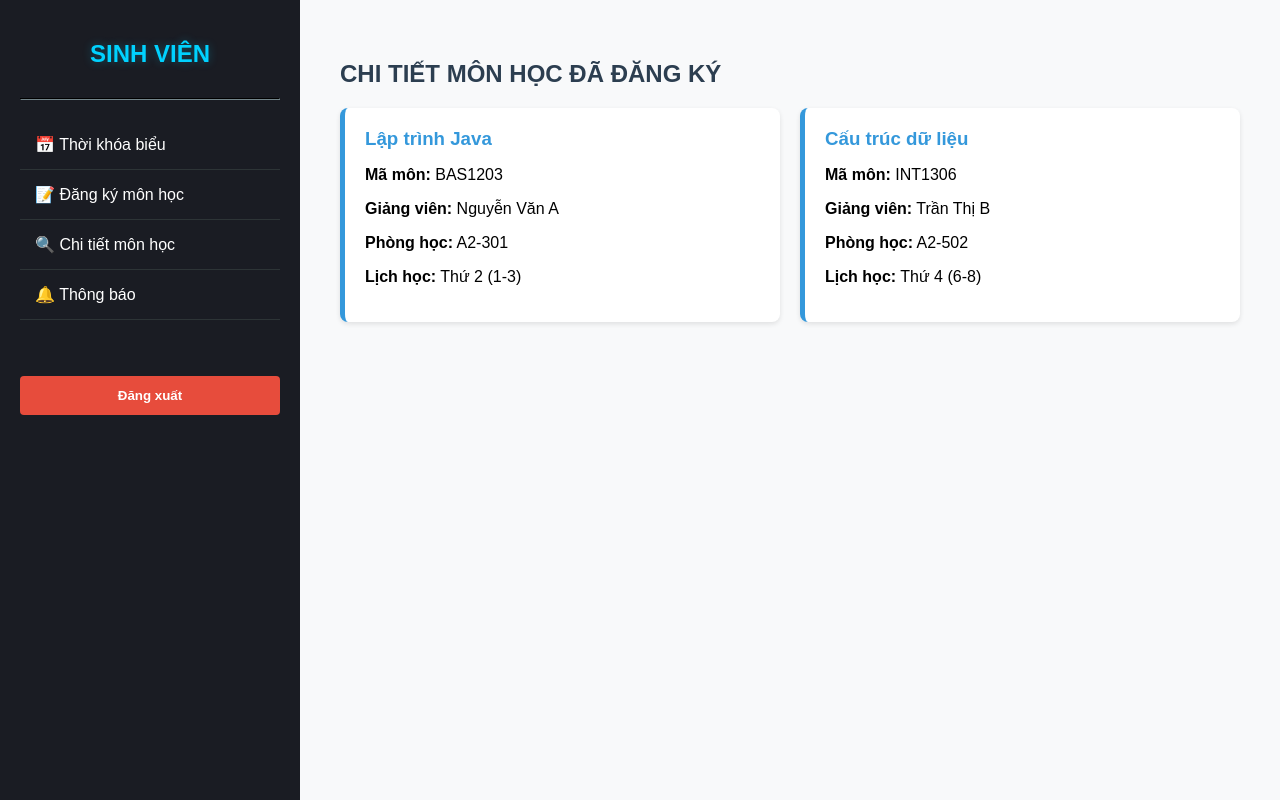
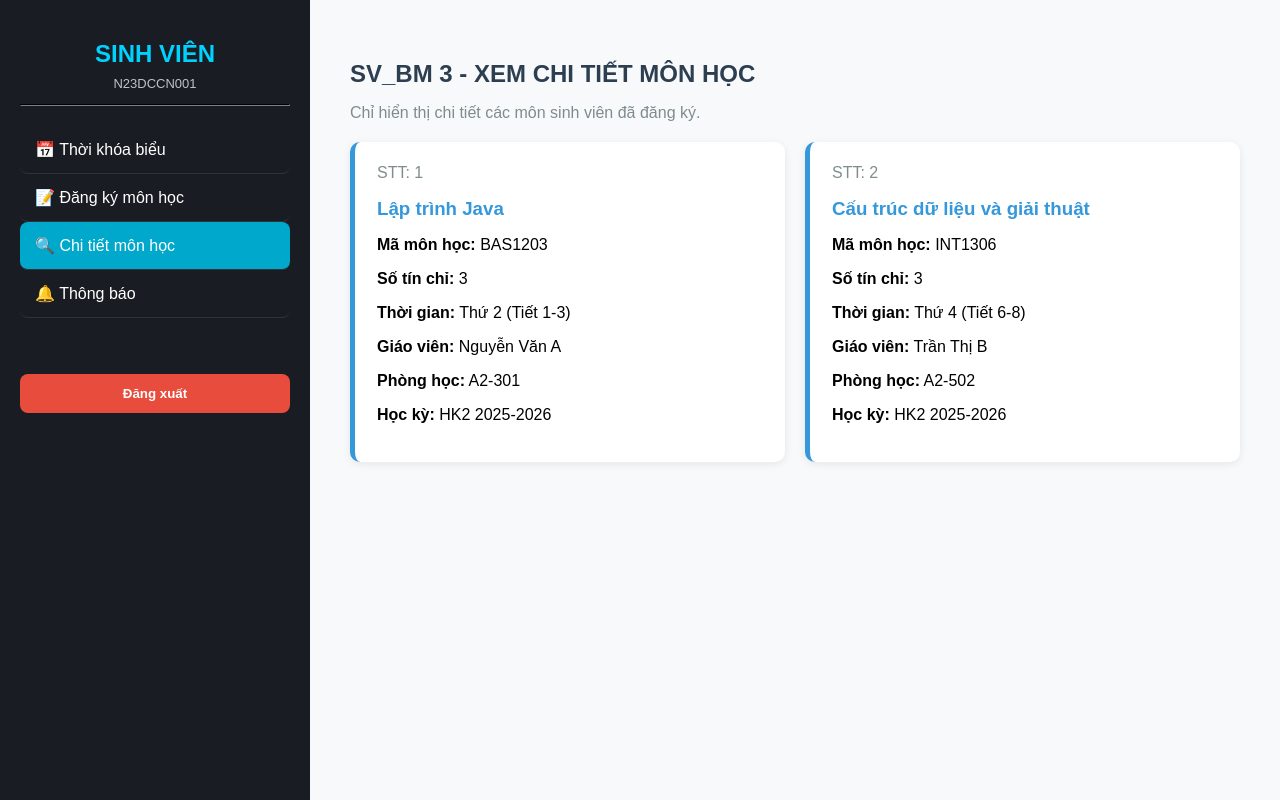
Before and after one commit to 2k3hocviec/Arrange-a-study-schedule, a React (Create React App) app in the folder frontend/: page /student/details in a window 1280 px wide. Built offline with nearby package versions, Linux system fonts and the light colour scheme.

Commit message:
Hoan thien chuc nang sinh vien

```diff
--- a/frontend/src/pages/StudentDashboard.js
+++ b/frontend/src/pages/StudentDashboard.js
@@ -1,68 +1,109 @@
-import React from 'react';
-import { Routes, Route, Link } from 'react-router-dom';
-import StudentTimetable from './StudentTimetable';
-import StudentRegister from './StudentRegister';
-import StudentNotifications from './StudentNotifications';
-import StudentDetails from './StudentDetails';
+import React, { useEffect, useMemo, useState } from "react";
+import { Routes, Route, Link, useLocation, useNavigate } from "react-router-dom";
+import StudentTimetable from "./StudentTimetable";
+import StudentRegister from "./StudentRegister";
+import StudentNotifications from "./StudentNotifications";
+import StudentDetails from "./StudentDetails";
+import { availableCourses, defaultRegisteredIds, MAX_CREDITS, notifications, STUDENT_ID } from "./studentData";
+
+const storageKey = `student_registered_${STUDENT_ID}`;
 
 const StudentDashboard = () => {
-    const navItemStyle = { padding: '15px 15px', borderBottom: '1px solid #2d3436' };
-    const linkStyle = { color: 'white', textDecoration: 'none', display: 'flex', alignItems: 'center', gap: '10px', width: '100%' };
+  const navigate = useNavigate();
+  const location = useLocation();
+  const [registeredIds, setRegisteredIds] = useState(() => {
+    const saved = localStorage.getItem(storageKey);
+    return saved ? JSON.parse(saved) : defaultRegisteredIds;
+  });
 
-    // Thẻ thống kê với màu Cyan Neon
+  useEffect(() => {
+    localStorage.setItem(storageKey, JSON.stringify(registeredIds));
+  }, [registeredIds]);
+
+  const registeredCourses = useMemo(
+    () => availableCourses.filter((course) => registeredIds.includes(course.id)),
+    [registeredIds],
+  );
+
+  const totalCredits = registeredCourses.reduce((sum, course) => sum + course.credits, 0);
+  const relevantNotifications = notifications.filter(
+    (item) => item.type === "system" || registeredIds.includes(item.courseId),
+  );
+
+  const navItemStyle = { padding: "14px 15px", borderBottom: "1px solid #2d3436", borderRadius: "8px" };
+  const linkStyle = { color: "white", textDecoration: "none", display: "flex", alignItems: "center", gap: "10px", width: "100%" };
   const statCard = {
-        flex: 1, background: 'white', padding: '25px', borderRadius: '12px', textAlign: 'center',
-        boxShadow: '0 4px 15px rgba(0,0,0,0.05)', borderTop: '6px solid #00d2ff'
+    flex: 1,
+    background: "white",
+    padding: "25px",
+    borderRadius: "12px",
+    textAlign: "center",
+    boxShadow: "0 4px 15px rgba(0,0,0,0.05)",
+    borderTop: "6px solid #00d2ff",
   };
+
+  const activeStyle = (path) => ({
+    ...navItemStyle,
+    background: location.pathname.includes(path) ? "#00a8cc" : "transparent",
+  });
 
   const HomeContent = (
     <div>
-            <h1 style={{ color: '#2c3e50', fontSize: '28px', marginBottom: '30px' }}>BẢNG ĐIỀU KHIỂN SINH VIÊN</h1>
-            <div style={{ display: 'flex', gap: '25px', marginBottom: '40px' }}>
+      <h1 style={{ color: "#2c3e50", fontSize: "28px", marginBottom: "10px" }}>BẢNG ĐIỀU KHIỂN SINH VIÊN</h1>
+      <p style={{ color: "#7f8c8d", marginBottom: "30px" }}>Mã sinh viên: <strong>{STUDENT_ID}</strong></p>
+
+      <div style={{ display: "flex", gap: "25px", marginBottom: "35px", flexWrap: "wrap" }}>
         <div style={statCard}>
-                    <h2 style={{ margin: 0, fontSize: '32px', color: '#00d2ff' }}>4</h2>
-                    <p style={{ color: '#7f8c8d', fontWeight: 'bold' }}>Môn học kỳ này</p>
+          <h2 style={{ margin: 0, fontSize: "32px", color: "#00d2ff" }}>{registeredCourses.length}</h2>
+          <p style={{ color: "#7f8c8d", fontWeight: "bold" }}>Môn đã đăng ký</p>
         </div>
         <div style={statCard}>
-                    <h2 style={{ margin: 0, fontSize: '32px', color: '#00d2ff' }}>12</h2>
-                    <p style={{ color: '#7f8c8d', fontWeight: 'bold' }}>Tín chỉ tích lũy</p>
+          <h2 style={{ margin: 0, fontSize: "32px", color: "#00d2ff" }}>{totalCredits}/{MAX_CREDITS}</h2>
+          <p style={{ color: "#7f8c8d", fontWeight: "bold" }}>Tín chỉ học kỳ</p>
         </div>
         <div style={statCard}>
-                    <h2 style={{ margin: 0, fontSize: '32px', color: '#00d2ff' }}>2</h2>
-                    <p style={{ color: '#7f8c8d', fontWeight: 'bold' }}>Thông báo mới</p>
+          <h2 style={{ margin: 0, fontSize: "32px", color: "#00d2ff" }}>{relevantNotifications.length}</h2>
+          <p style={{ color: "#7f8c8d", fontWeight: "bold" }}>Thông báo liên quan</p>
         </div>
       </div>
-            <div style={{ background: '#fff', padding: '25px', borderRadius: '12px', borderLeft: '8px solid #00d2ff', boxShadow: '0 4px 15px rgba(0,0,0,0.05)' }}>
-                <h4 style={{ margin: '0 0 10px 0' }}>📅 Nhắc nhở lịch học</h4>
-                <p style={{ margin: 0, color: '#34495e' }}>Hôm nay bạn có lịch học môn <strong>Lập trình Java</strong> lúc 07:00 tại phòng A2-301.</p>
+
+      <div style={{ background: "#fff", padding: "25px", borderRadius: "12px", borderLeft: "8px solid #00d2ff", boxShadow: "0 4px 15px rgba(0,0,0,0.05)" }}>
+        <h4 style={{ margin: "0 0 10px 0" }}>📌 Quy định sinh viên</h4>
+        <p style={{ margin: 0, color: "#34495e", lineHeight: 1.7 }}>
+          Sinh viên chỉ được xem thời khóa biểu cá nhân, đăng ký môn trong thời gian mở đăng ký, không đăng ký trùng giờ và không vượt quá số tín chỉ tối đa.
+        </p>
       </div>
     </div>
   );
 
   return (
-        <div style={{ display: 'flex', minHeight: '100vh', fontFamily: 'Arial' }}>
-            {/* Sidebar màu tối Deep Dark */}
-            <div style={{ width: '260px', background: '#1a1c23', color: 'white', padding: '20px' }}>
-                <h2 style={{ textAlign: 'center', color: '#00d2ff', marginBottom: '30px', textShadow: '0 0 10px rgba(0,210,255,0.3)' }}>SINH VIÊN</h2>
-                <hr style={{ borderColor: '#2d3436', marginBottom: '20px' }}/>
+    <div style={{ display: "flex", minHeight: "100vh", fontFamily: "Arial" }}>
+      <div style={{ width: "270px", background: "#1a1c23", color: "white", padding: "20px" }}>
+        <h2 style={{ textAlign: "center", color: "#00d2ff", marginBottom: "8px" }}>SINH VIÊN</h2>
+        <p style={{ textAlign: "center", color: "#bdc3c7", marginTop: 0, fontSize: "13px" }}>{STUDENT_ID}</p>
+        <hr style={{ borderColor: "#2d3436", marginBottom: "20px" }} />
         <nav>
-                    <ul style={{ listStyle: 'none', padding: 0 }}>
-                        <li style={navItemStyle}><Link to="/student/timetable" style={linkStyle}>📅 Thời khóa biểu</Link></li>
-                        <li style={navItemStyle}><Link to="/student/register" style={linkStyle}>📝 Đăng ký môn học</Link></li>
-                        <li style={navItemStyle}><Link to="/student/details" style={linkStyle}>🔍 Chi tiết môn học</Link></li>
-                        <li style={navItemStyle}><Link to="/student/notifications" style={linkStyle}>🔔 Thông báo</Link></li>
+          <ul style={{ listStyle: "none", padding: 0 }}>
+            <li style={activeStyle("timetable")}><Link to="/student/timetable" style={linkStyle}>📅 Thời khóa biểu</Link></li>
+            <li style={activeStyle("register")}><Link to="/student/register" style={linkStyle}>📝 Đăng ký môn học</Link></li>
+            <li style={activeStyle("details")}><Link to="/student/details" style={linkStyle}>🔍 Chi tiết môn học</Link></li>
+            <li style={activeStyle("notifications")}><Link to="/student/notifications" style={linkStyle}>🔔 Thông báo</Link></li>
           </ul>
         </nav>
-                <button onClick={() => window.location.href='/login'} style={{marginTop: '40px', width: '100%', padding: '12px', background: '#e74c3c', color: 'white', border: 'none', borderRadius: '4px', cursor: 'pointer', fontWeight: 'bold'}}>Đăng xuất</button>
+        <button onClick={() => navigate("/login")} style={{ marginTop: "40px", width: "100%", padding: "12px", background: "#e74c3c", color: "white", border: "none", borderRadius: "8px", cursor: "pointer", fontWeight: "bold" }}>Đăng xuất</button>
       </div>
-            <div style={{ flex: 1, padding: '40px', background: '#f8f9fa', overflowY: 'auto' }}>
+      <div style={{ flex: 1, padding: "40px", background: "#f8f9fa", overflowY: "auto" }}>
         <Routes>
-                    <Route path="/" element={HomeContent} /><Route path="dashboard" element={HomeContent} />
-                    <Route path="timetable" element={<StudentTimetable />} /><Route path="register" element={<StudentRegister />} />
-                    <Route path="details" element={<StudentDetails />} /><Route path="notifications" element={<StudentNotifications />} />
+          <Route path="/" element={HomeContent} />
+          <Route path="dashboard" element={HomeContent} />
+          <Route path="timetable" element={<StudentTimetable registeredCourses={registeredCourses} />} />
+          <Route path="register" element={<StudentRegister registeredIds={registeredIds} setRegisteredIds={setRegisteredIds} />} />
+          <Route path="details" element={<StudentDetails registeredCourses={registeredCourses} />} />
+          <Route path="notifications" element={<StudentNotifications registeredIds={registeredIds} />} />
         </Routes>
       </div>
     </div>
   );
 };
+
 export default StudentDashboard;
--- a/frontend/src/pages/StudentDetails.js
+++ b/frontend/src/pages/StudentDetails.js
@@ -1,26 +1,32 @@
-import React from 'react';
+import React from "react";
+import { formatTime } from "./studentData";
 
-const StudentDetails = () => {
-    const courses = [
-        { id: 'BAS1203', name: 'Lập trình Java', teacher: 'Nguyễn Văn A', room: 'A2-301', time: 'Thứ 2 (1-3)' },
-        { id: 'INT1306', name: 'Cấu trúc dữ liệu', teacher: 'Trần Thị B', room: 'A2-502', time: 'Thứ 4 (6-8)' }
-    ];
+const StudentDetails = ({ registeredCourses = [] }) => {
+  return (
+    <div>
+      <h2 style={{ color: "#2c3e50", marginBottom: "8px" }}>SV_BM 3 - XEM CHI TIẾT MÔN HỌC</h2>
+      <p style={{ color: "#7f8c8d", marginBottom: "20px" }}>Chỉ hiển thị chi tiết các môn sinh viên đã đăng ký.</p>
 
-    return (
-        <div>
-            <h2 style={{ color: '#2c3e50', marginBottom: '20px' }}>CHI TIẾT MÔN HỌC ĐÃ ĐĂNG KÝ</h2>
-            <div style={{ display: 'grid', gridTemplateColumns: 'repeat(auto-fill, minmax(300px, 1fr))', gap: '20px' }}>
-                {courses.map(course => (
-                    <div key={course.id} style={{ background: 'white', padding: '20px', borderRadius: '8px', borderLeft: '5px solid #3498db', boxShadow: '0 2px 5px rgba(0,0,0,0.1)' }}>
-                        <h3 style={{ margin: '0 0 10px 0', color: '#3498db' }}>{course.name}</h3>
-                        <p><strong>Mã môn:</strong> {course.id}</p>
-                        <p><strong>Giảng viên:</strong> {course.teacher}</p>
-                        <p><strong>Phòng học:</strong> {course.room}</p>
-                        <p><strong>Lịch học:</strong> {course.time}</p>
-                    </div>
-                ))}
+      {registeredCourses.length === 0 ? (
+        <div style={{ background: "white", padding: "25px", borderRadius: "10px", color: "#7f8c8d" }}>Bạn chưa đăng ký môn học nào.</div>
+      ) : (
+        <div style={{ display: "grid", gridTemplateColumns: "repeat(auto-fill, minmax(310px, 1fr))", gap: "20px" }}>
+          {registeredCourses.map((course, index) => (
+            <div key={course.id} style={{ background: "white", padding: "22px", borderRadius: "10px", borderLeft: "5px solid #3498db", boxShadow: "0 2px 8px rgba(0,0,0,0.08)" }}>
+              <p style={{ marginTop: 0, color: "#7f8c8d" }}>STT: {index + 1}</p>
+              <h3 style={{ margin: "0 0 12px 0", color: "#3498db" }}>{course.name}</h3>
+              <p><strong>Mã môn học:</strong> {course.id}</p>
+              <p><strong>Số tín chỉ:</strong> {course.credits}</p>
+              <p><strong>Thời gian:</strong> {formatTime(course)}</p>
+              <p><strong>Giáo viên:</strong> {course.teacher}</p>
+              <p><strong>Phòng học:</strong> {course.room}</p>
+              <p><strong>Học kỳ:</strong> {course.semester}</p>
             </div>
+          ))}
         </div>
-    );
+      )}
+    </div>
+  );
 };
+
 export default StudentDetails;
--- a/frontend/src/pages/StudentRegister.js
+++ b/frontend/src/pages/StudentRegister.js
@@ -1,37 +1,89 @@
-import React from 'react';
+import React, { useMemo, useState } from "react";
+import toast from "react-hot-toast";
+import { availableCourses, formatTime, hasTimeConflict, MAX_CREDITS, REGISTRATION_OPEN } from "./studentData";
 
-const StudentRegister = () => {
+const StudentRegister = ({ registeredIds = [], setRegisteredIds }) => {
+  const [keyword, setKeyword] = useState("");
+  const registeredCourses = useMemo(
+    () => availableCourses.filter((course) => registeredIds.includes(course.id)),
+    [registeredIds],
+  );
+  const totalCredits = registeredCourses.reduce((sum, course) => sum + course.credits, 0);
+
+  const filteredCourses = availableCourses.filter((course) =>
+    `${course.id} ${course.name} ${course.teacher}`.toLowerCase().includes(keyword.toLowerCase()),
+  );
+
+  const registerCourse = (course) => {
+    if (!REGISTRATION_OPEN) return toast.error("Hiện chưa trong thời gian mở đăng ký.");
+    if (registeredIds.includes(course.id)) return toast.error("Bạn đã đăng ký môn này.");
+    if (course.registered >= course.capacity) return toast.error("Lớp học phần đã hết chỗ trống.");
+    if (totalCredits + course.credits > MAX_CREDITS) return toast.error(`Không được vượt quá ${MAX_CREDITS} tín chỉ.`);
+    if (hasTimeConflict(course, registeredCourses)) return toast.error("Không được đăng ký trùng thời gian học.");
+
+    setRegisteredIds([...registeredIds, course.id]);
+    toast.success(`Đã đăng ký ${course.name}`);
+  };
+
+  const cancelCourse = (course) => {
+    setRegisteredIds(registeredIds.filter((id) => id !== course.id));
+    toast.success(`Đã hủy ${course.name}`);
+  };
+
   return (
     <div>
-            <h2 style={{ color: '#2c3e50', marginBottom: '20px' }}>ĐĂNG KÝ MÔN HỌC</h2>
-            <div style={{ background: 'white', padding: '20px', borderRadius: '8px', boxShadow: '0 0 10px rgba(0,0,0,0.1)' }}>
-                <table style={{ width: '100%', textAlign: 'left', borderCollapse: 'collapse' }}>
+      <h2 style={{ color: "#2c3e50", marginBottom: "8px" }}>SV_BM 2 - ĐĂNG KÝ MÔN HỌC</h2>
+      <p style={{ color: "#7f8c8d", marginBottom: "20px" }}>
+        Tổng tín chỉ đã đăng ký: <strong>{totalCredits}/{MAX_CREDITS}</strong> · Trạng thái đăng ký: <strong style={{ color: REGISTRATION_OPEN ? "#27ae60" : "#e74c3c" }}>{REGISTRATION_OPEN ? "Đang mở" : "Đã đóng"}</strong>
+      </p>
+
+      <div style={{ background: "white", padding: "20px", borderRadius: "10px", boxShadow: "0 0 10px rgba(0,0,0,0.08)" }}>
+        <input
+          value={keyword}
+          onChange={(e) => setKeyword(e.target.value)}
+          placeholder="Tìm theo mã môn, tên môn, giảng viên..."
+          style={{ width: "100%", padding: "12px", border: "1px solid #dfe6e9", borderRadius: "8px", marginBottom: "16px", boxSizing: "border-box" }}
+        />
+
+        <table style={{ width: "100%", textAlign: "left", borderCollapse: "collapse" }}>
           <thead>
-                    <tr style={{ borderBottom: '2px solid #3498db', color: '#34495e' }}>
-                        <th style={{ padding: '12px' }}>Mã môn</th>
+            <tr style={{ borderBottom: "2px solid #3498db", color: "#34495e" }}>
+              <th style={{ padding: "12px" }}>STT</th>
+              <th>Mã môn học</th>
               <th>Tên môn học</th>
-                        <th>Tín chỉ</th>
+              <th>Số tín chỉ</th>
               <th>Thời gian</th>
+              <th>Còn chỗ</th>
               <th>Thao tác</th>
             </tr>
           </thead>
           <tbody>
-                    <tr style={{ borderBottom: '1px solid #eee' }}>
-                        <td style={{ padding: '12px' }}>BAS1203</td>
-                        <td>Lập trình Java</td>
-                        <td>3</td>
-                        <td>Thứ 2 (Tiết 1-3)</td>
+            {filteredCourses.map((course, index) => {
+              const isRegistered = registeredIds.includes(course.id);
+              const remaining = course.capacity - course.registered - (isRegistered ? 1 : 0);
+              return (
+                <tr key={course.id} style={{ borderBottom: "1px solid #eee" }}>
+                  <td style={{ padding: "12px" }}>{index + 1}</td>
+                  <td>{course.id}</td>
+                  <td>{course.name}</td>
+                  <td>{course.credits}</td>
+                  <td>{formatTime(course)}</td>
+                  <td style={{ color: remaining > 0 ? "#27ae60" : "#e74c3c", fontWeight: "bold" }}>{Math.max(remaining, 0)}</td>
                   <td>
-                            <button style={{ background: '#27ae60', color: 'white', border: 'none', padding: '7px 15px', borderRadius: '4px', cursor: 'pointer' }}>
-                                Đăng ký
-                            </button>
+                    {isRegistered ? (
+                      <button onClick={() => cancelCourse(course)} style={{ background: "#e67e22", color: "white", border: "none", padding: "8px 14px", borderRadius: "6px", cursor: "pointer" }}>Hủy</button>
+                    ) : (
+                      <button onClick={() => registerCourse(course)} style={{ background: "#27ae60", color: "white", border: "none", padding: "8px 14px", borderRadius: "6px", cursor: "pointer" }}>Đăng ký</button>
+                    )}
                   </td>
                 </tr>
-                    {/* Thêm các dòng khác tương tự ở đây */}
+              );
+            })}
           </tbody>
         </table>
       </div>
     </div>
   );
 };
+
 export default StudentRegister;
--- a/frontend/src/pages/StudentTimetable.js
+++ b/frontend/src/pages/StudentTimetable.js
@@ -1,31 +1,52 @@
-import React from 'react';
+import React from "react";
+import { days, slots } from "./studentData";
 
-const StudentTimetable = () => {
-    const days = ['Thứ 2', 'Thứ 3', 'Thứ 4', 'Thứ 5', 'Thứ 6', 'Thứ 7', 'Chủ Nhật'];
-    const slots = ['Tiết 1', 'Tiết 2', 'Tiết 3', 'Tiết 4', 'Tiết 5', 'Tiết 6', 'Tiết 7', 'Tiết 8', 'Tiết 9', 'Tiết 10'];
+const StudentTimetable = ({ registeredCourses = [] }) => {
+  const getCourseAt = (day, slotNumber) =>
+    registeredCourses.find(
+      (course) => course.day === day && slotNumber >= course.startSlot && slotNumber <= course.endSlot,
+    );
 
   return (
     <div>
-            <h2 style={{ color: '#2c3e50', marginBottom: '20px' }}>THỜI KHÓA BIỂU CÁ NHÂN</h2>
-            <table border="1" style={{ width: '100%', textAlign: 'center', borderCollapse: 'collapse', background: 'white', boxShadow: '0 0 10px rgba(0,0,0,0.1)' }}>
+      <h2 style={{ color: "#2c3e50", marginBottom: "8px" }}>SV_BM 1 - XEM THỜI KHÓA BIỂU</h2>
+      <p style={{ color: "#7f8c8d", marginBottom: "20px" }}>Chỉ hiển thị các môn học sinh viên đã đăng ký, không cho phép chỉnh sửa dữ liệu.</p>
+
+      <table style={{ width: "100%", textAlign: "center", borderCollapse: "collapse", background: "white", boxShadow: "0 0 10px rgba(0,0,0,0.1)", borderRadius: "10px", overflow: "hidden" }}>
         <thead>
-                <tr style={{ background: '#3498db', color: 'white' }}>
-                    <th style={{ padding: '15px' }}>TIẾT</th>
-                    {days.map(day => <th key={day}>{day}</th>)}
+          <tr style={{ background: "#3498db", color: "white" }}>
+            <th style={{ padding: "15px" }}>TIẾT</th>
+            {days.map((day) => <th key={day}>{day}</th>)}
           </tr>
         </thead>
         <tbody>
-                {slots.map(slot => (
+          {slots.map((slot, index) => {
+            const slotNumber = index + 1;
+            return (
               <tr key={slot}>
-                        <td style={{ padding: '10px', fontWeight: 'bold', background: '#ecf0f1' }}>{slot}</td>
-                        {days.map((day, idx) => (
-                            <td key={idx} style={{ height: '45px' }}></td>
-                        ))}
+                <td style={{ padding: "12px", fontWeight: "bold", background: "#ecf0f1", border: "1px solid #e5e8eb" }}>{slot}</td>
+                {days.map((day) => {
+                  const course = getCourseAt(day, slotNumber);
+                  const isFirstSlot = course && course.startSlot === slotNumber;
+                  return (
+                    <td key={`${day}-${slot}`} style={{ height: "58px", border: "1px solid #eef2f4", background: course ? "#e8f8ff" : "white", color: "#2c3e50", verticalAlign: "top", padding: "8px" }}>
+                      {isFirstSlot && (
+                        <div style={{ fontSize: "13px", lineHeight: 1.45 }}>
+                          <strong>{course.name}</strong><br />
+                          Phòng: {course.room}<br />
+                          GV: {course.teacher}
+                        </div>
+                      )}
+                    </td>
+                  );
+                })}
               </tr>
-                ))}
+            );
+          })}
         </tbody>
       </table>
     </div>
   );
 };
+
 export default StudentTimetable;
--- /dev/null
+++ b/frontend/src/pages/studentData.js
@@ -0,0 +1,111 @@
+export const STUDENT_ID = "N23DCCN001";
+export const MAX_CREDITS = 18;
+export const REGISTRATION_OPEN = true;
+
+export const days = ["Thứ 2", "Thứ 3", "Thứ 4", "Thứ 5", "Thứ 6", "Thứ 7", "Chủ Nhật"];
+export const slots = ["Tiết 1", "Tiết 2", "Tiết 3", "Tiết 4", "Tiết 5", "Tiết 6", "Tiết 7", "Tiết 8", "Tiết 9", "Tiết 10"];
+
+export const availableCourses = [
+  {
+    id: "BAS1203",
+    name: "Lập trình Java",
+    credits: 3,
+    teacher: "Nguyễn Văn A",
+    room: "A2-301",
+    day: "Thứ 2",
+    startSlot: 1,
+    endSlot: 3,
+    capacity: 60,
+    registered: 42,
+    semester: "HK2 2025-2026",
+  },
+  {
+    id: "INT1306",
+    name: "Cấu trúc dữ liệu và giải thuật",
+    credits: 3,
+    teacher: "Trần Thị B",
+    room: "A2-502",
+    day: "Thứ 4",
+    startSlot: 6,
+    endSlot: 8,
+    capacity: 55,
+    registered: 51,
+    semester: "HK2 2025-2026",
+  },
+  {
+    id: "INT1414",
+    name: "Cơ sở dữ liệu",
+    credits: 3,
+    teacher: "Lê Minh C",
+    room: "A3-205",
+    day: "Thứ 3",
+    startSlot: 1,
+    endSlot: 3,
+    capacity: 50,
+    registered: 50,
+    semester: "HK2 2025-2026",
+  },
+  {
+    id: "INT1434",
+    name: "Mạng máy tính",
+    credits: 3,
+    teacher: "Phạm Quốc D",
+    room: "A2-401",
+    day: "Thứ 2",
+    startSlot: 2,
+    endSlot: 4,
+    capacity: 45,
+    registered: 32,
+    semester: "HK2 2025-2026",
+  },
+  {
+    id: "SKD1101",
+    name: "Kỹ năng mềm",
+    credits: 2,
+    teacher: "Hoàng Thị E",
+    room: "B1-102",
+    day: "Thứ 6",
+    startSlot: 7,
+    endSlot: 8,
+    capacity: 80,
+    registered: 36,
+    semester: "HK2 2025-2026",
+  },
+];
+
+export const defaultRegisteredIds = ["BAS1203", "INT1306"];
+
+export const notifications = [
+  {
+    id: 1,
+    title: "Thông báo mở đăng ký học phần",
+    description: "Sinh viên được đăng ký môn học trong thời gian hệ thống mở. Vui lòng kiểm tra trùng lịch trước khi xác nhận.",
+    time: "04/05/2026 08:00",
+    type: "system",
+  },
+  {
+    id: 2,
+    title: "Thay đổi phòng học môn Lập trình Java",
+    description: "Môn Lập trình Java chuyển sang phòng A2-301 từ tuần này.",
+    time: "03/05/2026 15:30",
+    type: "course",
+    courseId: "BAS1203",
+  },
+  {
+    id: 3,
+    title: "Nhắc lịch học",
+    description: "Bạn có lịch học Cấu trúc dữ liệu và giải thuật vào Thứ 4, tiết 6-8.",
+    time: "02/05/2026 19:00",
+    type: "course",
+    courseId: "INT1306",
+  },
+];
+
+export const formatTime = (course) => `${course.day} (Tiết ${course.startSlot}-${course.endSlot})`;
+
+export const hasTimeConflict = (course, registeredCourses) =>
+  registeredCourses.some(
+    (item) =>
+      item.day === course.day &&
+      Math.max(item.startSlot, course.startSlot) <= Math.min(item.endSlot, course.endSlot),
+  );
```
Also changed, not shown: frontend/src/pages/StudentNotifications.js (+21 -14 lines). Lines whose indentation alone changed are shown as unchanged.
